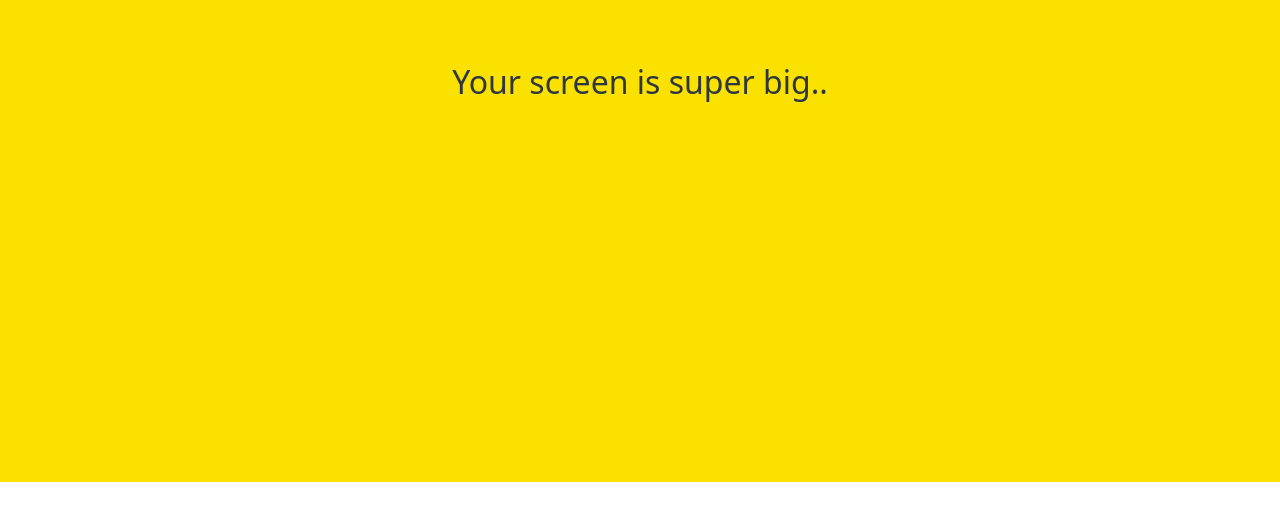
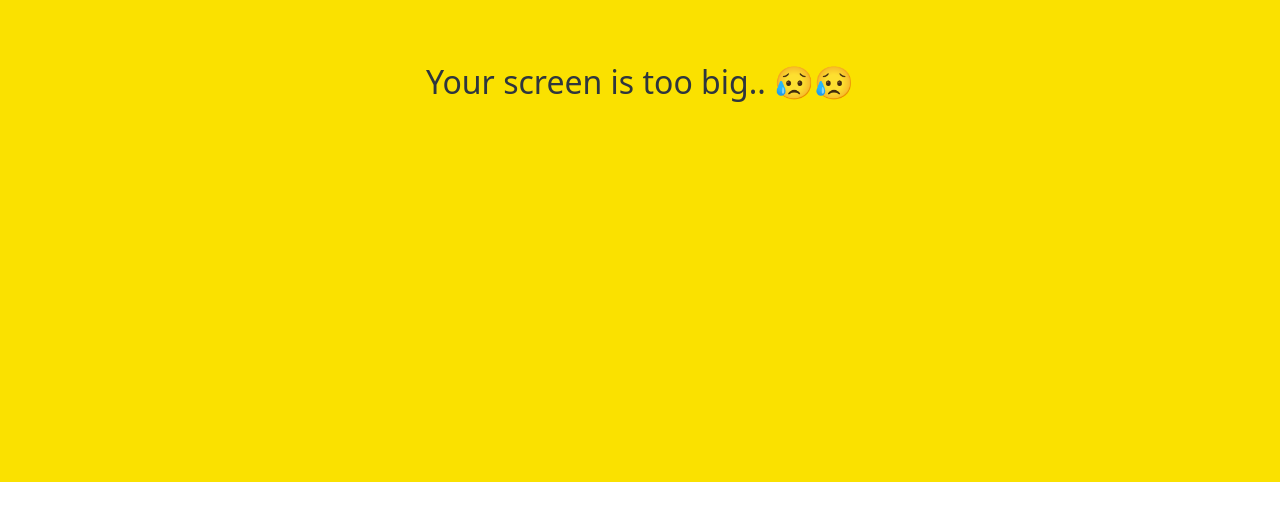
Before and after one commit to Woo7i/kokoa-clone-2023, a plain HTML site: page friends.html in a window 1280 px wide. Shown: the part 318-838 px from the top of the page. Drawn offline with Linux system fonts and the light colour scheme; grey boxes are pictures that could not be loaded; files whose address does not match are found by name.

Commit message:
😥 add emoji

```diff
--- a/friends.html
+++ b/friends.html
@@ -135,7 +135,7 @@
     </div>
 
     <div id="no-mobile">
-      <span>Your screen is super big..</span>
+      <span>Your screen is too big.. 😥😥 </span>
     </div>
 
     <script
```
